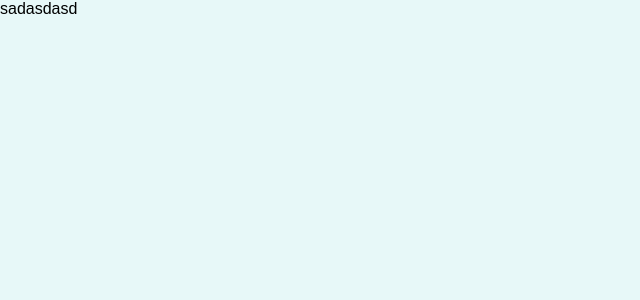
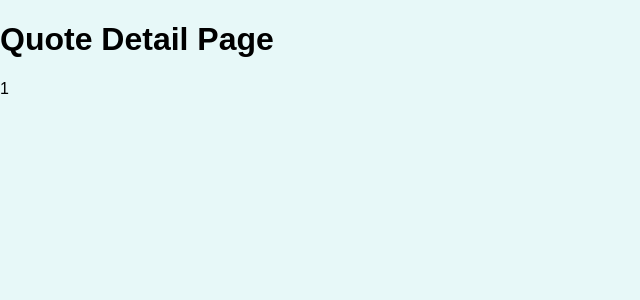
Before and after one commit to vanjaandrejic/quotes_app, a React (Vite) app: page /quotes/1 in a window 1280 px wide. Shown: the top 300 px of the page, without its empty margins (0-640 px from the left). Built offline with nearby package versions, Linux system fonts and the light colour scheme.

Commit message:
setup routing

```diff
--- a/package.json
+++ b/package.json
@@ -10,7 +10,8 @@
   },
   "dependencies": {
     "react": "^18.2.0",
-    "react-dom": "^18.2.0"
+    "react-dom": "^18.2.0",
+    "react-router-dom": "^5.3.4"
   },
   "devDependencies": {
     "@types/react": "^18.0.24",
--- a/src/App.jsx
+++ b/src/App.jsx
@@ -1,5 +1,27 @@
+import { Route, Switch, Redirect } from "react-router-dom";
+import AllQuotes from "./Pages/AllQuotes";
+import QuoteDetail from "./Pages/QuoteDetail";
+import NewQuote from "./Pages/NewQuote";
+
 function App() {
-  return <div>sadasdasd</div>;
+  return (
+    <Switch>
+      <Route path="/" exact>
+        <Redirect to="quotes" />
+      </Route>
+      <Route path="/quotes" exact>
+        <AllQuotes />
+      </Route>
+
+      <Route path="/quotes/:quoteId">
+        <QuoteDetail />
+      </Route>
+
+      <Route path="/new-quote">
+        <NewQuote />
+      </Route>
+    </Switch>
+  );
 }
 
 export default App;
--- /dev/null
+++ b/src/Pages/AllQuotes.jsx
@@ -0,0 +1,4 @@
+const AllQuotes = () => {
+    return <h1>All Quotes Page</h1>
+};
+export default AllQuotes;
--- /dev/null
+++ b/src/Pages/NewQuote.jsx
@@ -0,0 +1,4 @@
+const NewQuote = () => {
+    return <h1>New Quote Page</h1>
+};
+export default NewQuote;
--- /dev/null
+++ b/src/Pages/QuoteDetail.jsx
@@ -0,0 +1,17 @@
+import { useParams, Route } from "react-router-dom";
+import Comments from "../Components/comments/Comments";
+
+const QuoteDetail = () => {
+  const params = useParams();
+
+  return (
+    <>
+      <h1>Quote Detail Page</h1>
+      <p>{params.quoteId}</p>
+      <Route path={`/quotes/${params.quoteId}/comments`}>
+        <Comments />
+      </Route>
+    </>
+  );
+};
+export default QuoteDetail;
--- a/src/main.jsx
+++ b/src/main.jsx
@@ -1,6 +1,11 @@
 import React from "react";
 import ReactDOM from "react-dom/client";
 import App from "./App";
+import { BrowserRouter } from "react-router-dom";
 import "./index.css";
 
-ReactDOM.createRoot(document.getElementById("root")).render(<App />);
+ReactDOM.createRoot(document.getElementById("root")).render(
+  <BrowserRouter>
+    <App />
+  </BrowserRouter>
+);
```
Also changed, not shown: 1 other file (tests, documents, lock files or other folders).
